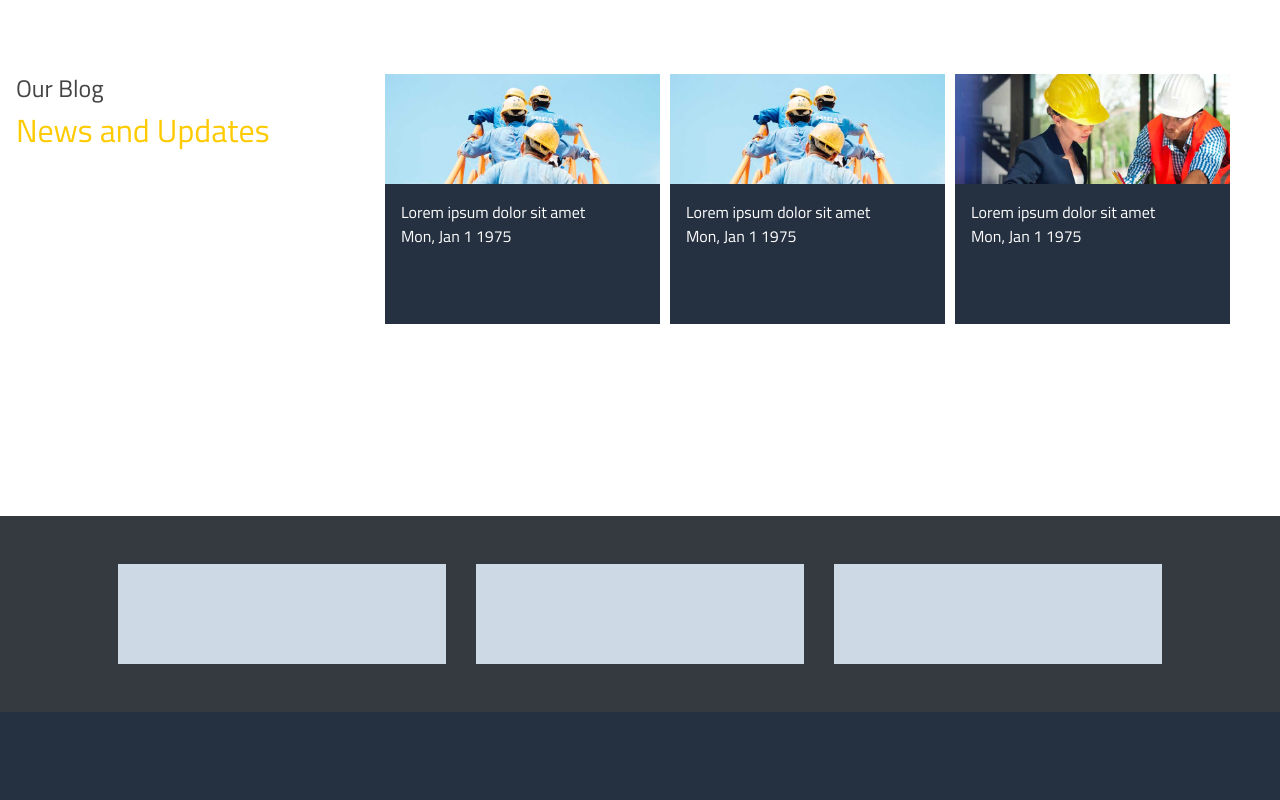
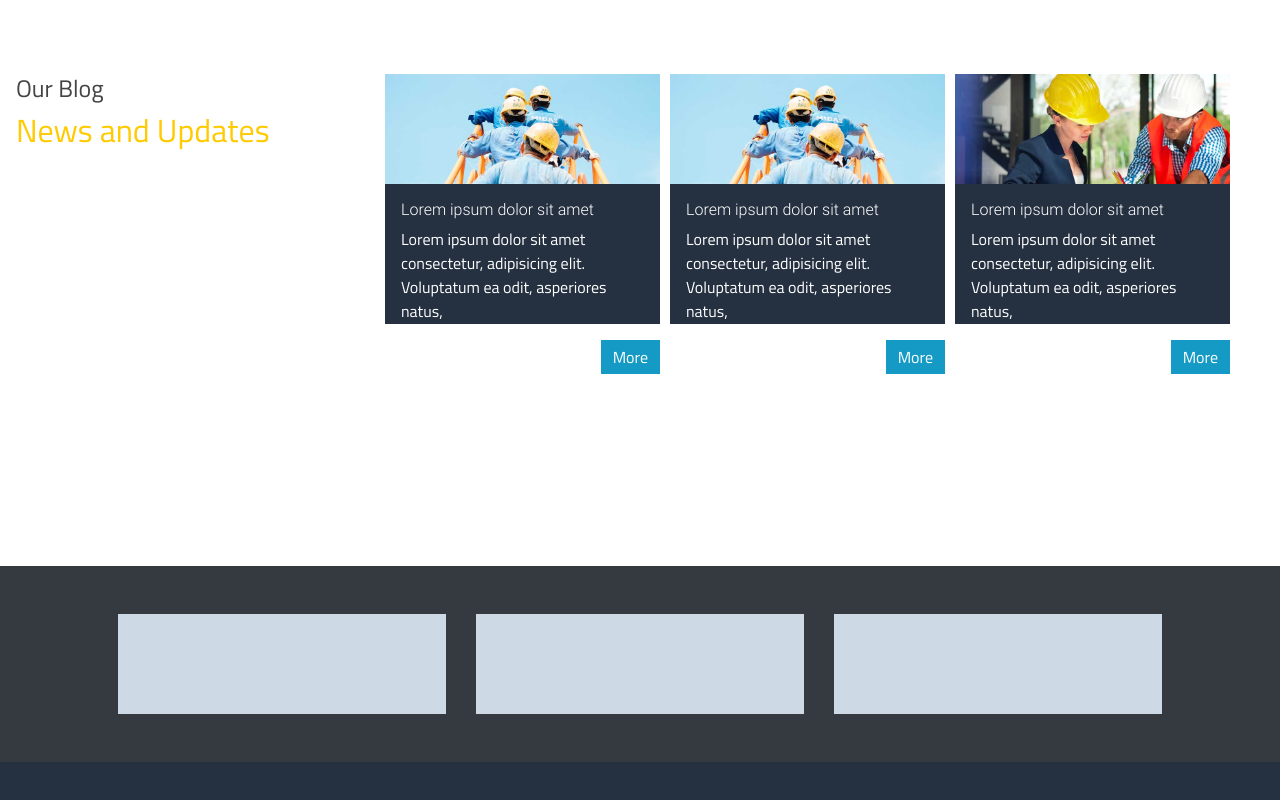
Before and after one commit to hanandito/bacagi-live, a plain HTML site: page index.html in a window 1280 px wide. Shown: the part 2053-2853 px from the top of the page. Drawn offline with nearby package versions, Linux system fonts and the light colour scheme.

Commit message:
initial commit

```diff
--- a/index.html
+++ b/index.html
@@ -357,33 +357,42 @@
               <div class="img-header">
                 <img class="content" src="news-item.jpg" alt="">
               </div>
-              <p class="text-white m-lg-3">
-                Lorem ipsum dolor sit amet<br>
-                Mon, Jan 1 1975
+              <h6 class="text-white mt-lg-3 mx-lg-3  font-roboto">
+                Lorem ipsum dolor sit amet
+              </h6>
+              <p class="text-white mx-lg-3">
+                Lorem ipsum dolor sit amet consectetur, adipisicing elit. Voluptatum ea odit, asperiores natus,
               </p>
             </div>
+            <a href="#" class="button-custom mt-lg-3 d-inline-block float-right">More</a>
           </div>
           <div class="item">
             <div class="bg-med-dark" style="height: 250px;">
               <div class="img-header">
                 <img class="content" src="news-item.jpg" alt="">
               </div>
-              <p class="text-white m-lg-3">
-                Lorem ipsum dolor sit amet<br>
-                Mon, Jan 1 1975
+              <h6 class="text-white mt-lg-3 mx-lg-3  font-roboto">
+                Lorem ipsum dolor sit amet
+              </h6>
+              <p class="text-white mx-lg-3">
+                Lorem ipsum dolor sit amet consectetur, adipisicing elit. Voluptatum ea odit, asperiores natus,
               </p>
             </div>
+            <a href="#" class="button-custom mt-lg-3 d-inline-block float-right">More</a>
           </div>
           <div class="item">
             <div class="bg-med-dark" style="height: 250px;">
               <div class="img-header">
                 <img class="content" src="news-item-02.jpg" alt="">
               </div>
-              <p class="text-white m-lg-3">
-                Lorem ipsum dolor sit amet<br>
-                Mon, Jan 1 1975
+              <h6 class="text-white mt-lg-3 mx-lg-3  font-roboto">
+                Lorem ipsum dolor sit amet
+              </h6>
+              <p class="text-white mx-lg-3">
+                Lorem ipsum dolor sit amet consectetur, adipisicing elit. Voluptatum ea odit, asperiores natus,
               </p>
             </div>
+            <a href="#" class="button-custom mt-lg-3 d-inline-block float-right">More</a>
           </div>
       </div>
     </div>
```
